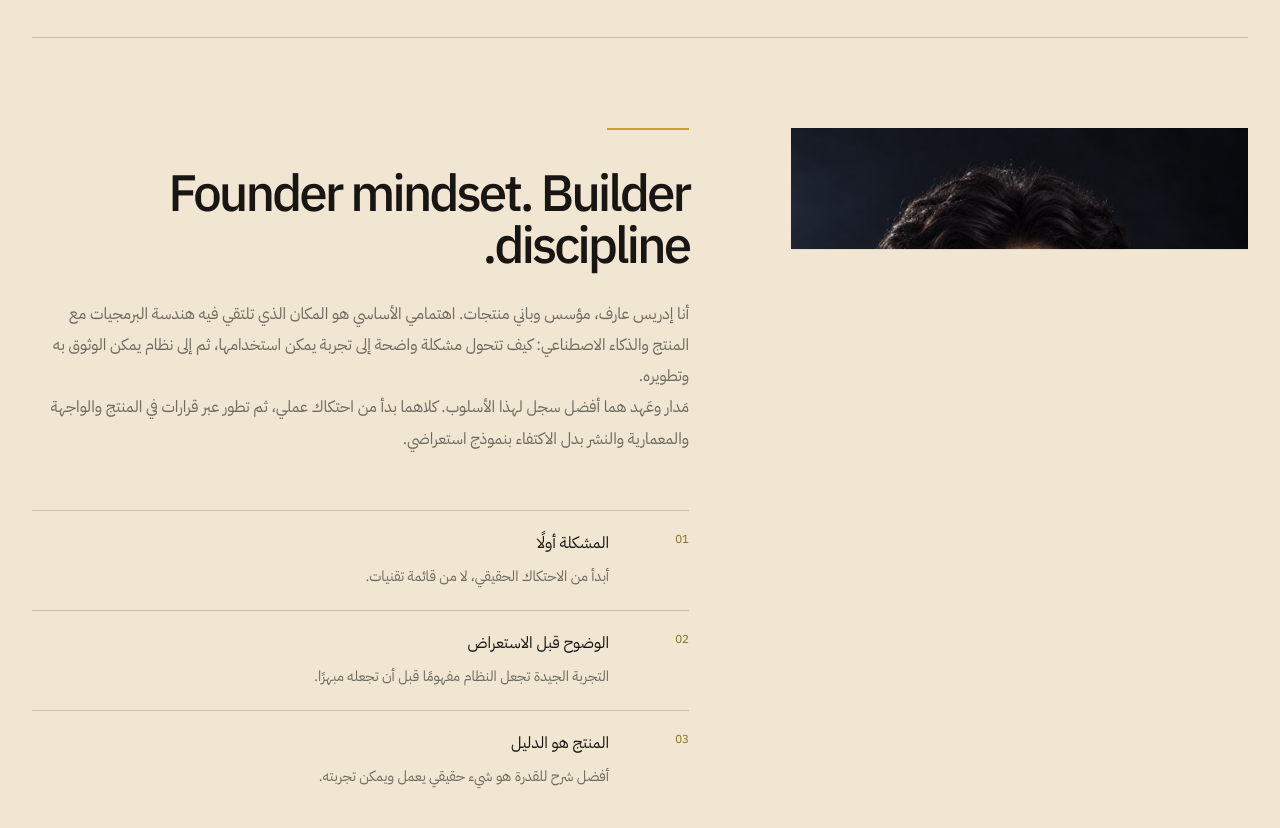
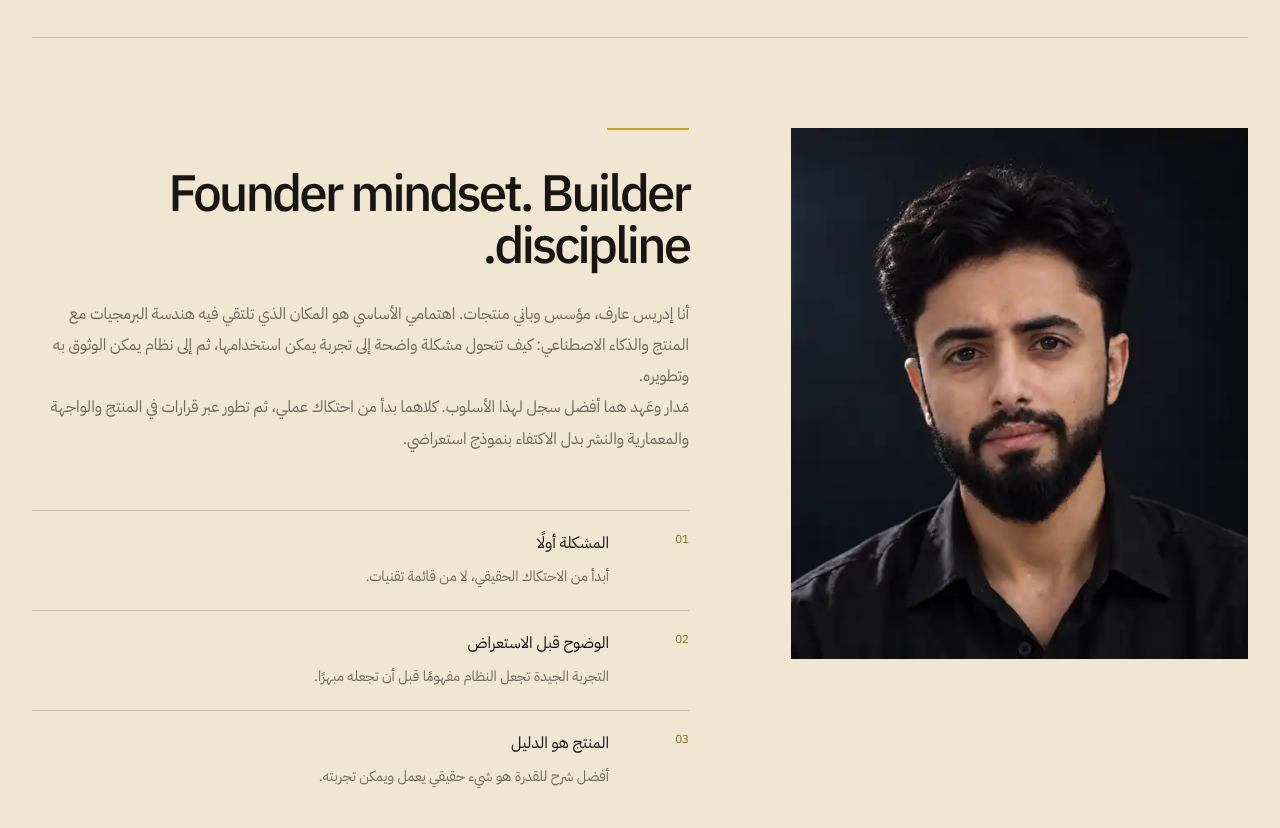
Before and after one commit to madarorbit/idris-portfolio, a Next.js app: page /ar/about in a window 1280 px wide. Shown: the part 380-1208 px from the top of the page. Built offline with nearby package versions, Linux system fonts and the light colour scheme; no server answers.

Commit message:
Wire new portrait selections into portfolio

```diff
--- a/src/app/[locale]/about/page.tsx
+++ b/src/app/[locale]/about/page.tsx
@@ -16,7 +16,7 @@ export default async function AboutPage({ params }: { params: Promise<{ locale:
   return <div className="about-page">
     <header className="about-intro"><span className="section-index">01 / {ar ? "عن إدريس" : "About"}</span><div><h1>{ar ? "أبني لأفهم، وأتعلم بما أبنيه." : "I build to understand, and learn through what I build."}</h1><p>{ar ? "أعمل على منتجات تقنية من الفكرة إلى الواجهة والبنية والنشر، وأتعامل مع البرمجيات كوسيلة لحل احتكاك حقيقي، لا كعرض تقنيات." : "I work on technology products from idea to interface, architecture, and deployment. Software is a way to remove real friction—not a technology showcase."}</p></div></header>
     <div className="about-story">
-      <div className="about-story__portrait"><Image src="/portraits/idris-about.png" alt={ar ? "إدريس عارف" : "Idris Arif"} width={1254} height={1254} priority /></div>
+      <div className="about-story__portrait"><Image src="/portraits/idris-about-2026.webp" alt={ar ? "إدريس عارف" : "Idris Arif"} width={1254} height={1254} priority /></div>
       <div className="about-story__copy">
         <span className="gold-rule" />
         <h2>Founder mindset. Builder discipline.</h2>
```
